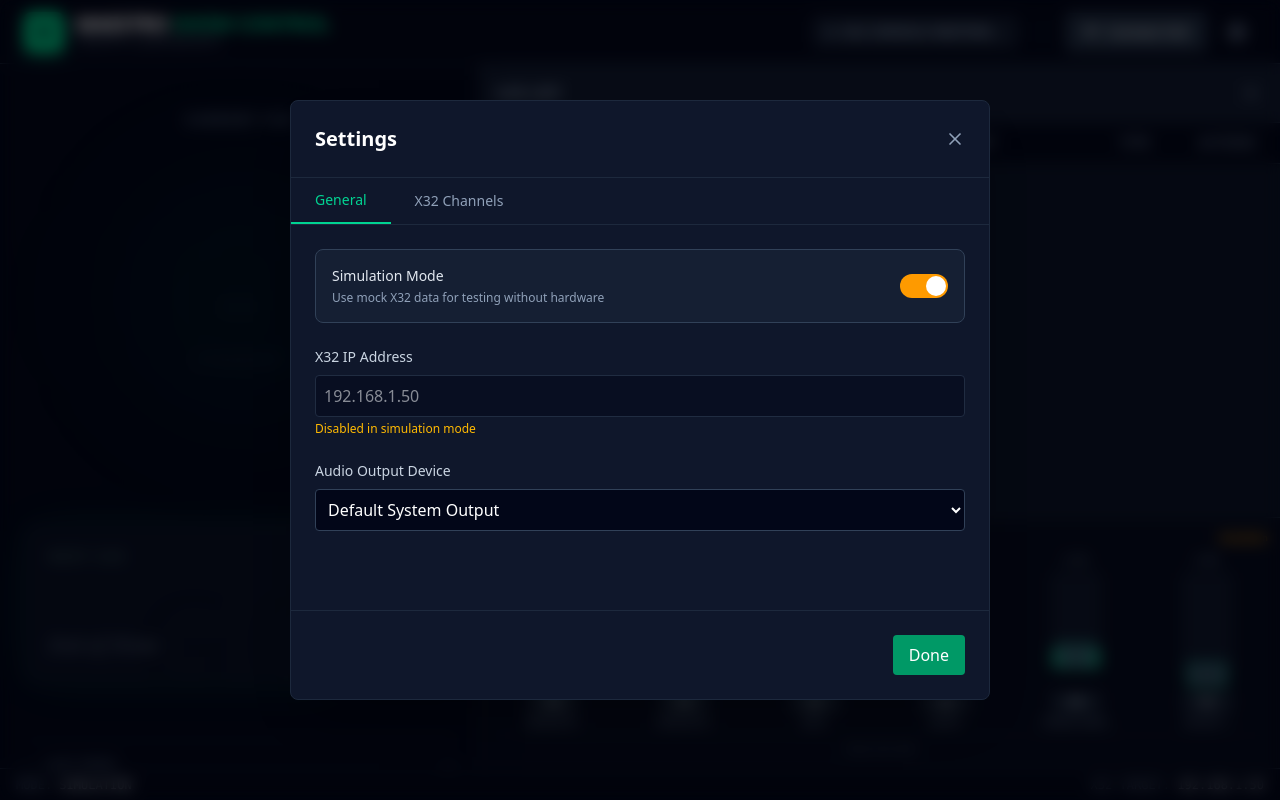
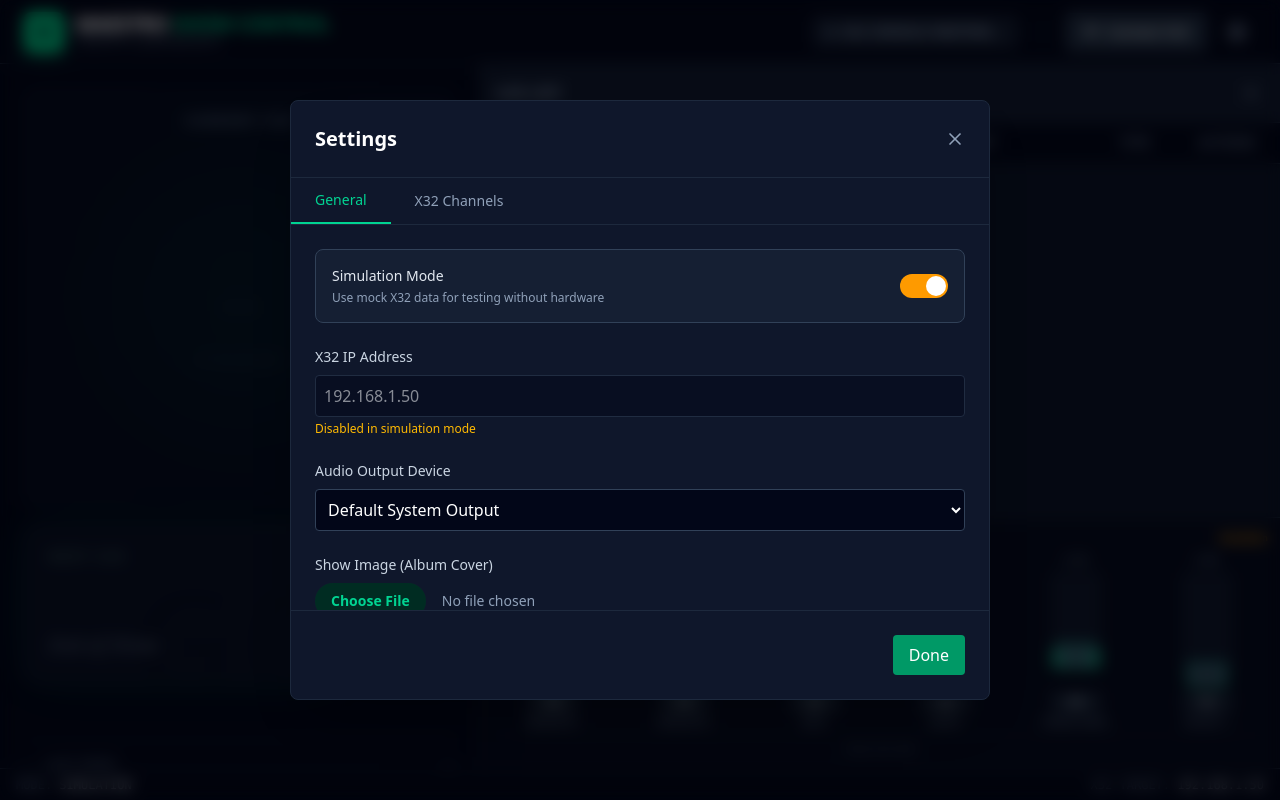
Before and after one commit to Oliver84/Maestro, a React (Vite) app: page / in a window 1280 px wide. Both pictures are taken after a click on the button 1237 px from the left and 31 px from the top of the page. Built offline with nearby package versions, Linux system fonts and the light colour scheme.

Commit message:
feat: Implement custom background image setting for the active cue display.

```diff
--- a/src/components/Dashboard/ActiveCueDisplay.tsx
+++ b/src/components/Dashboard/ActiveCueDisplay.tsx
@@ -2,13 +2,26 @@ import React from 'react';
 import { useAppStore } from '../../store/useAppStore';
 
 export const ActiveCueDisplay: React.FC = () => {
-    const { cues, activeCueId } = useAppStore();
+    const { cues, activeCueId, settings } = useAppStore();
     const activeCue = cues.find(c => c.id === activeCueId);
 
     return (
-        <div className="flex flex-col items-center py-6 text-center relative w-full h-[420px]">
+        <div className="flex flex-col items-center py-6 text-center relative w-full h-[420px] overflow-hidden rounded-xl border border-slate-800/50 bg-slate-900/30 backdrop-blur-sm">
+            {/* Show Background Image */}
+            {settings.showImage && (
+                <div className="absolute inset-0 z-0">
+                    <img
+                        src={settings.showImage}
+                        alt="Show Background"
+                        className="w-full h-full object-cover opacity-100 scale-100"
+                    />
+                    <div className="absolute inset-0 bg-slate-950/40" />
+                    <div className="absolute inset-0 bg-gradient-to-b from-slate-950/20 via-transparent to-slate-950/80" />
+                </div>
+            )}
+
             {/* Ambient Background Glow */}
-            <div className="absolute top-1/2 left-1/2 -translate-x-1/2 -translate-y-1/2 w-64 h-64 bg-emerald-500/5 rounded-full blur-3xl pointer-events-none" />
+            <div className="absolute top-1/2 left-1/2 -translate-x-1/2 -translate-y-1/2 w-64 h-64 bg-emerald-500/5 rounded-full blur-3xl pointer-events-none z-0" />
 
             <h3 className="text-slate-500 font-bold tracking-[0.2em] text-xs uppercase mb-8 z-10">Current Cue</h3>
 
--- a/src/components/Settings/SettingsModal.tsx
+++ b/src/components/Settings/SettingsModal.tsx
@@ -11,7 +11,7 @@ interface SettingsModalProps {
 type TabType = 'general' | 'channels';
 
 export const SettingsModal: React.FC<SettingsModalProps> = ({ isOpen, onClose }) => {
-    const { settings, setX32Ip, setAudioDevice, setSimulationMode } = useAppStore();
+    const { settings, setX32Ip, setAudioDevice, setSimulationMode, setShowImage } = useAppStore();
     const [devices, setDevices] = useState<MediaDeviceInfo[]>([]);
     const [activeTab, setActiveTab] = useState<TabType>('general');
 
@@ -41,8 +41,8 @@ export const SettingsModal: React.FC<SettingsModalProps> = ({ isOpen, onClose })
                     <button
                         onClick={() => setActiveTab('general')}
                         className={`px-6 py-3 text-sm font-medium transition-colors ${activeTab === 'general'
-                                ? 'text-emerald-400 border-b-2 border-emerald-400'
-                                : 'text-slate-400 hover:text-slate-200'
+                            ? 'text-emerald-400 border-b-2 border-emerald-400'
+                            : 'text-slate-400 hover:text-slate-200'
                             }`}
                     >
                         General
@@ -50,8 +50,8 @@ export const SettingsModal: React.FC<SettingsModalProps> = ({ isOpen, onClose })
                     <button
                         onClick={() => setActiveTab('channels')}
                         className={`px-6 py-3 text-sm font-medium transition-colors ${activeTab === 'channels'
-                                ? 'text-emerald-400 border-b-2 border-emerald-400'
-                                : 'text-slate-400 hover:text-slate-200'
+                            ? 'text-emerald-400 border-b-2 border-emerald-400'
+                            : 'text-slate-400 hover:text-slate-200'
                             }`}
                     >
                         X32 Channels
@@ -120,6 +120,58 @@ export const SettingsModal: React.FC<SettingsModalProps> = ({ isOpen, onClose })
                                     ))}
                                 </select>
                             </div>
+
+                            {/* Show Image */}
+                            <div>
+                                <label className="block text-sm font-medium mb-2 text-slate-300">
+                                    Show Image (Album Cover)
+                                </label>
+                                <div className="flex gap-4 items-start">
+                                    {settings.showImage && (
+                                        <div className="w-20 h-20 rounded bg-slate-950 border border-slate-700 overflow-hidden flex-shrink-0">
+                                            <img
+                                                src={settings.showImage}
+                                                alt="Show Cover"
+                                                className="w-full h-full object-cover"
+                                            />
+                                        </div>
+                                    )}
+                                    <div className="flex-1">
+                                        <input
+                                            type="file"
+                                            accept="image/*"
+                                            onChange={(e) => {
+                                                const file = e.target.files?.[0];
+                                                if (file) {
+                                                    const reader = new FileReader();
+                                                    reader.onloadend = () => {
+                                                        setShowImage(reader.result as string);
+                                                    };
+                                                    reader.readAsDataURL(file);
+                                                }
+                                            }}
+                                            className="block w-full text-sm text-slate-400
+                                                file:mr-4 file:py-2 file:px-4
+                                                file:rounded-full file:border-0
+                                                file:text-sm file:font-semibold
+                                                file:bg-emerald-950 file:text-emerald-400
+                                                hover:file:bg-emerald-900
+                                                cursor-pointer"
+                                        />
+                                        <p className="text-xs text-slate-500 mt-2">
+                                            Upload an image to display as the background for the active cue.
+                                        </p>
+                                        {settings.showImage && (
+                                            <button
+                                                onClick={() => setShowImage('')}
+                                                className="text-xs text-red-400 hover:text-red-300 mt-2 underline"
+                                            >
+                                                Remove Image
+                                            </button>
+                                        )}
+                                    </div>
+                                </div>
+                            </div>
                         </div>
                     )}
 
--- a/src/store/useAppStore.ts
+++ b/src/store/useAppStore.ts
@@ -26,6 +26,7 @@ export interface AppSettings {
     x32Ip: string;
     audioDeviceId: string;
     simulationMode: boolean;
+    showImage?: string;
 }
 
 interface AppState {
@@ -40,6 +41,7 @@ interface AppState {
     setAudioDevice: (id: string) => void;
     setX32Ip: (ip: string) => void;
     setSimulationMode: (enabled: boolean) => void;
+    setShowImage: (image: string) => void;
     setX32Channels: (channels: X32Channel[]) => void;
     setSelectedChannels: (channelNumbers: number[]) => void;
     updateChannelFader: (channelNumber: number, level: number) => void;
@@ -76,6 +78,7 @@ export const useAppStore = create<AppState>()(
             setAudioDevice: (id) => set((state) => ({ settings: { ...state.settings, audioDeviceId: id } })),
             setX32Ip: (ip) => set((state) => ({ settings: { ...state.settings, x32Ip: ip } })),
             setSimulationMode: (enabled) => set((state) => ({ settings: { ...state.settings, simulationMode: enabled } })),
+            setShowImage: (image: string) => set((state) => ({ settings: { ...state.settings, showImage: image } })),
 
             setX32Channels: (channels) => set({ x32Channels: channels }),
             setSelectedChannels: (channelNumbers) => set({ selectedChannelIds: channelNumbers }),
```
